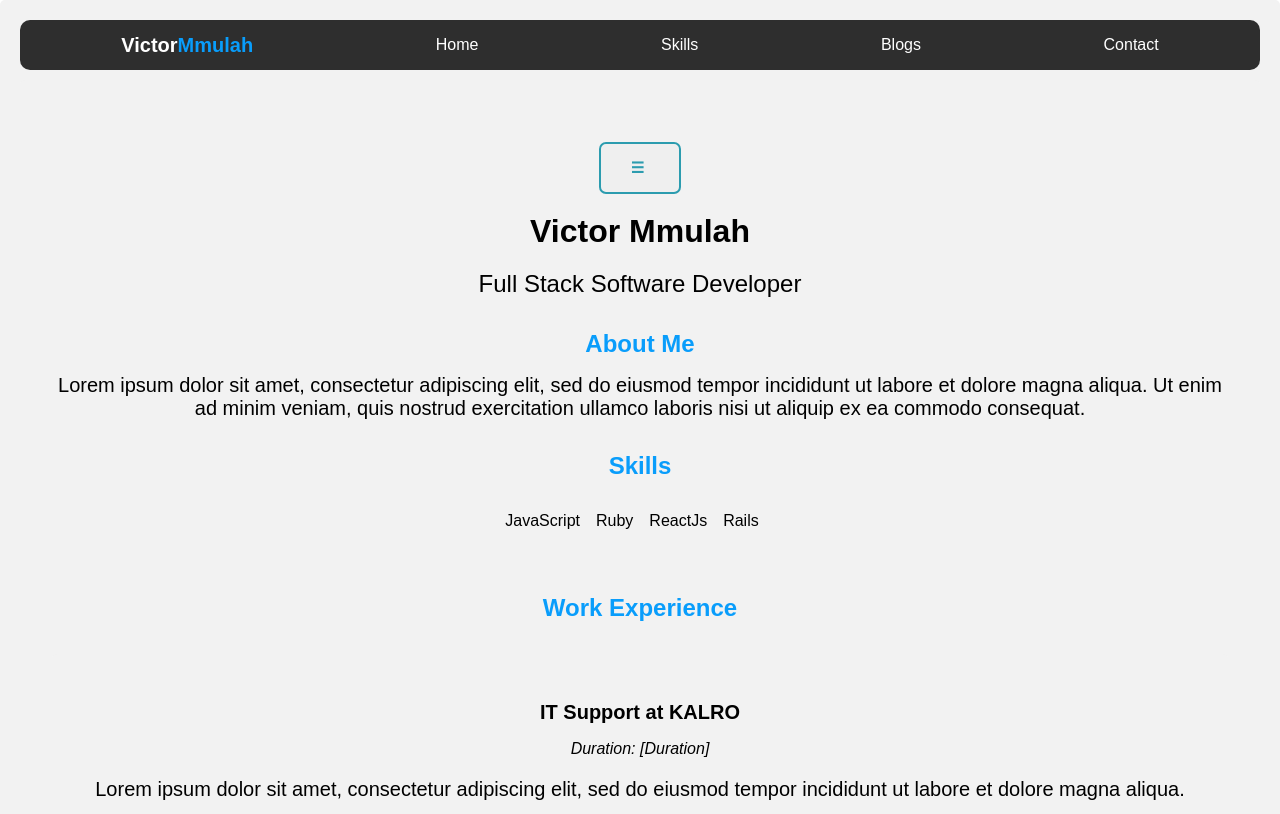
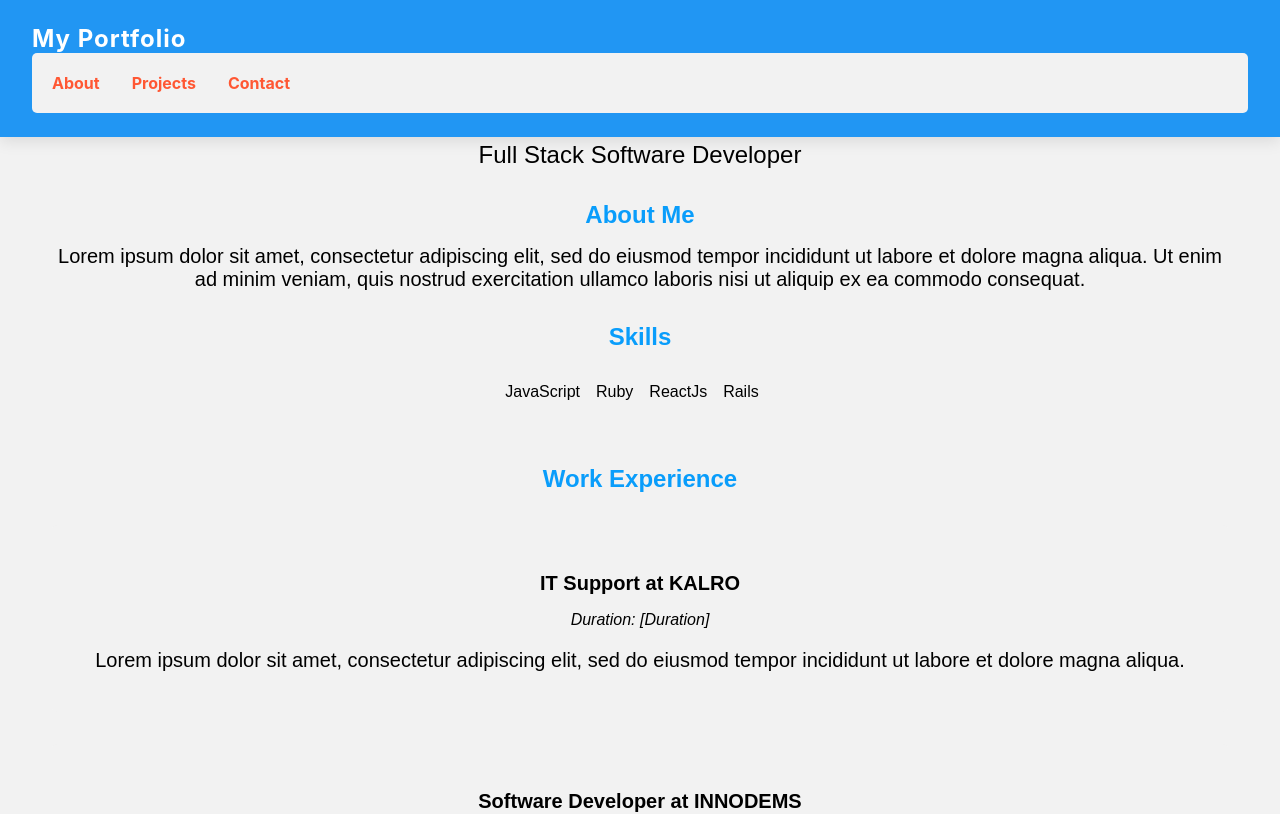
Before and after one commit to mmulahvictor/myPortfolio, a React (Create React App) app: page / in a window 1280 px wide. Shown: the top 814 px of the page. Built offline with nearby package versions, Linux system fonts and the light colour scheme.

Commit message:
recreate the nav bar

```diff
--- a/src/App.js
+++ b/src/App.js
@@ -2,9 +2,9 @@ import React from 'react';
 import { Route, Routes } from 'react-router-dom'
 import Home from './components/home/Home';
 import Navbar from './components/navbar/Navbar';
-import Skills from './components/skills/Skills';
 import Contact from './components/contact/Contact';
 import Blogs from './components/blogs/Blogs'
+import AboutMe from './components/aboutMe/AboutMe';
 
 function App () {
   return (
@@ -12,7 +12,7 @@ function App () {
       <Navbar />
       <Routes>
         <Route exact path='/' element={<Home />} />
-        <Route path='/skills' element={ <Skills /> } />
+        <Route path='/about-me' element={ <AboutMe /> } />
         <Route path='/blogs' element={ <Blogs /> } />
         <Route path='/contact' element={<Contact />} />
       </Routes>
--- /dev/null
+++ b/src/components/aboutMe/AboutMe.js
@@ -0,0 +1,19 @@
+import React from 'react';
+
+const AboutMe = () => {
+  return (
+    <div className="about-me-container">
+      <h1 className="about-me-header">About Me</h1>
+      <div className="about-me-info">
+        <p>
+          I am a full-stack software developer with a Diploma in Information Technology from Maseno University and 6 months of software engineering training from Moringa School in partnership with Flatiron School. I have experience as an IT support at KALRO (Kenya Agricultural and Research Organization), a software developer intern at INNODEMS, and currently work as an ICT officer at Edutab Africa.
+        </p>
+        <p>
+          My expertise lies in JavaScript and Ruby, with proficiency in the ReactJs and Rails frameworks. I am a highly motivated individual with a passion for using technology to solve complex problems and create user-friendly experiences.
+        </p>
+      </div>
+    </div>
+  );
+};
+
+export default AboutMe;
--- a/src/components/home/Home.js
+++ b/src/components/home/Home.js
@@ -5,11 +5,6 @@ import './home.css';
 function Home () {
 
   const [ showScroll, setShowScroll ] = useState( false );
-  const [ isOpen, setIsOpen ] = useState( false );
-
-  const toggleNav = () => {
-    setIsOpen( !isOpen );
-  };
 
   useEffect( () => {
     window.addEventListener( "scroll", () => {
@@ -30,17 +25,6 @@ function Home () {
   return (
     <div className="homepage">
       <header className="header">
-        <button className="toggle-nav" onClick={ toggleNav }>
-          &#9776;
-        </button>
-        { isOpen && (
-          <nav>
-            <a href="#about-me">About Me</a>
-            <a href="#skills">Skills</a>
-            <a href="#experience">Experience</a>
-            <a href="#contact">Contact</a>
-          </nav>
-        ) }
         <h1 className="title">Victor Mmulah</h1>
         <h2 className="subtitle">Full Stack Software Developer</h2>
       </header>
--- a/src/components/navbar/Navbar.js
+++ b/src/components/navbar/Navbar.js
@@ -1,17 +1,29 @@
 import React from 'react';
-import { NavLink } from 'react-router-dom';
-import './navbar.css'
+import { Link } from 'react-router-dom';
+import './navbar.css';
 
-function Navbar () {
+const Navbar = () => {
     return (
-        <nav className='nav'>
-            <NavLink to="/" className='logo'>Victor<span className='my_name'>Mmulah</span></NavLink>
-            <NavLink to="/" className='link'>Home</NavLink>
-            <NavLink to="/skills" className='link'>Skills</NavLink>
-            <NavLink to="/blogs" className='link'>Blogs</NavLink>
-            <NavLink to="/contact" className='link'>Contact</NavLink>
+        <nav className="navbar navbar-expand-lg navbar-light bg-light">
+            <Link className="navbar-brand" to="/">My Portfolio</Link>
+            {/* <button className="navbar-toggler" type="button" data-toggle="collapse" data-target="#navbarNav" aria-controls="navbarNav" aria-expanded="false" aria-label="Toggle navigation">
+                <span className="navbar-toggler-icon"></span>
+            </button> */}
+            <div className="collapse navbar-collapse" id="navbarNav">
+                <ul className="navbar-nav">
+                    <li className="nav-item">
+                        <Link className="nav-link" to="/about">About</Link>
+                    </li>
+                    <li className="nav-item">
+                        <Link className="nav-link" to="/projects">Projects</Link>
+                    </li>
+                    <li className="nav-item">
+                        <Link className="nav-link" to="/contact">Contact</Link>
+                    </li>
+                </ul>
+            </div>
         </nav>
     );
-}
+};
 
 export default Navbar;
--- a/src/components/navbar/navbar.css
+++ b/src/components/navbar/navbar.css
@@ -1,39 +1,55 @@
-.nav {
-    background-color: #2E2E2E;
-    padding: 10px;
-    border-radius: 10px;
-    margin-bottom: 10px;
-    display: flex;
-    justify-content: space-around;
-    align-items: center;
-    font-family: Montserrat, sans-serif;
-    color: white;
-    position: sticky;
+.navbar {
+    background-color: #2196F3;
+    padding: 1.5rem 2rem;
+    box-shadow: 0px 4px 15px rgba(0, 0, 0, 0.1);
+    position: fixed;
     top: 0;
+    left: 0;
+    right: 0;
+    z-index: 999;
 }
 
-.logo {
-    font-size: 20px;
-    line-height: 30px;
-    white-space: nowrap;
+.navbar-brand {
+    color: #fff;
+    font-size: 1.5rem;
     font-weight: bold;
-    cursor: pointer;
-    color: white;
     text-decoration: none;
+    letter-spacing: 1px;
 }
 
-.my_name {
-    color: #099DFB;
+.navbar-nav {
+    display: flex;
+    list-style: none;
+    margin: 0;
+    padding: 0;
 }
 
-.link {
-    color: white;
-    text-decoration: none;
-    font-size: 16px;
+.nav-item {
+    margin-right: 2rem;
 }
 
-.link:hover{
-    background-color: #099DFB;
-    padding: 5px;
-    color: black;
+.nav-link {
+    color: #FF5733;
+    font-weight: bold;
+    text-decoration: none;
+    transition: all 0.3s ease;
 }
+
+.nav-link:hover {
+    color: #000;
+    background-color: #fff;
+    border-radius: 5px;
+    padding: 0.5rem 1rem;
+}
+
+@media (max-width: 992px) {
+    .navbar-nav {
+        flex-direction: column;
+        align-items: center;
+        padding-top: 2rem;
+    }
+
+    .nav-item {
+        margin-bottom: 2rem;
+    }
+}
--- a/src/components/skills/Skills.js
+++ /dev/null
@@ -1,28 +0,0 @@
-import React from 'react';
-import Footer from '../footer/Footer';
-import './skills.css';
-
-function Skills () {
-  return (
-    <div>
-      <h1>Projects</h1>
-      <div>
-        <h2>Sendit Courrier Service</h2>
-        <img src="../../assets/sendit.png" alt="Sendit" />
-        <p>
-          We are a transportation service in Kenya that create a robust business model. Delivering to all over the world through our effective supply chain, use of modern technologies like geomapping , tracking , and autonomous technologies
-        </p>
-      </div>
-      <div>
-        <h2>Safety Boda</h2>
-        <img src="../../assets/bodaa.png" alt="Safety Bodaa" />
-        <p>
-          A web application to increase passenger safety when utilizing bodaboda services. It collects all data related to the service to secure us.
-        </p>
-      </div>
-      <Footer />
-    </div>
-  );
-}
-
-export default Skills;
```
Also changed, not shown: src/components/aboutMe/aboutMe.css (renamed from src/components/skills/skills.css).
